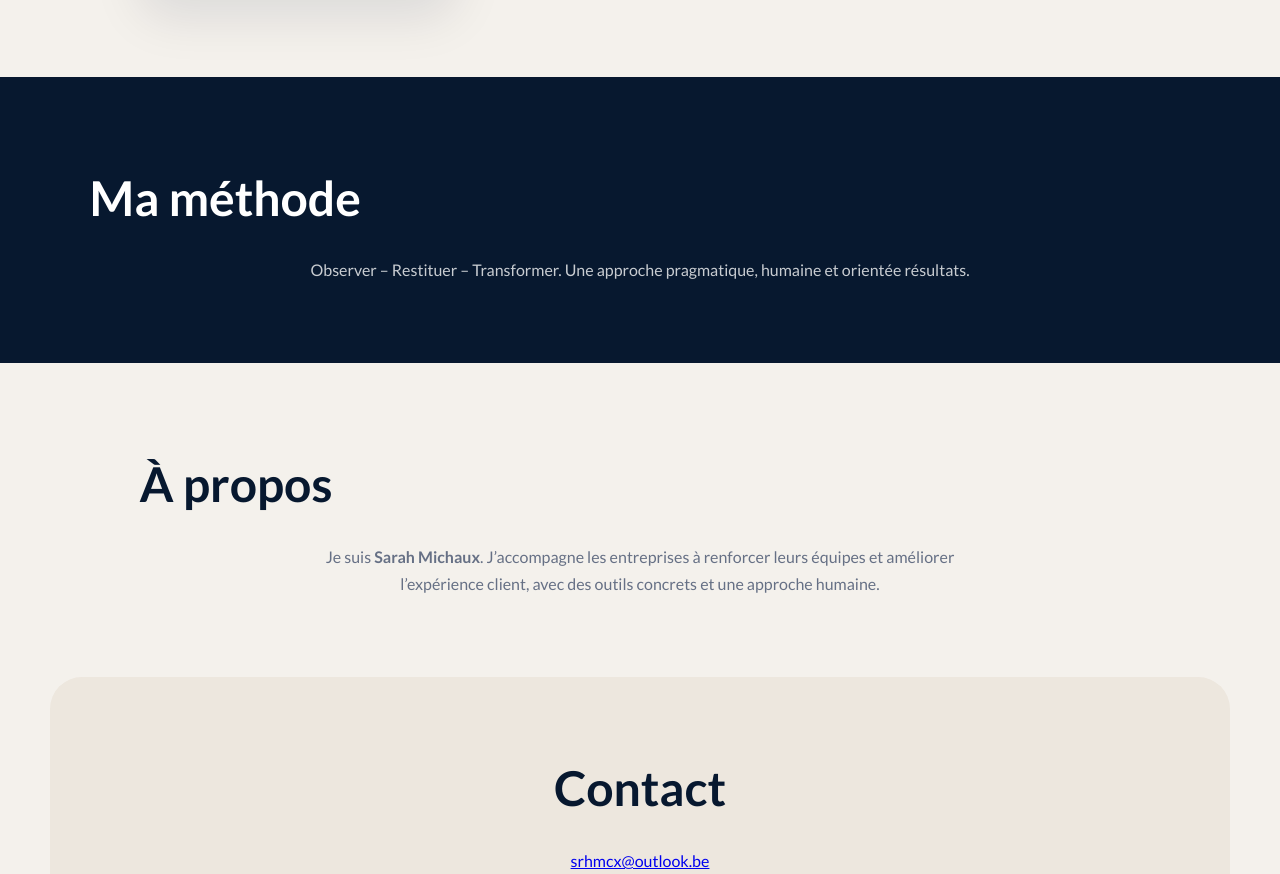
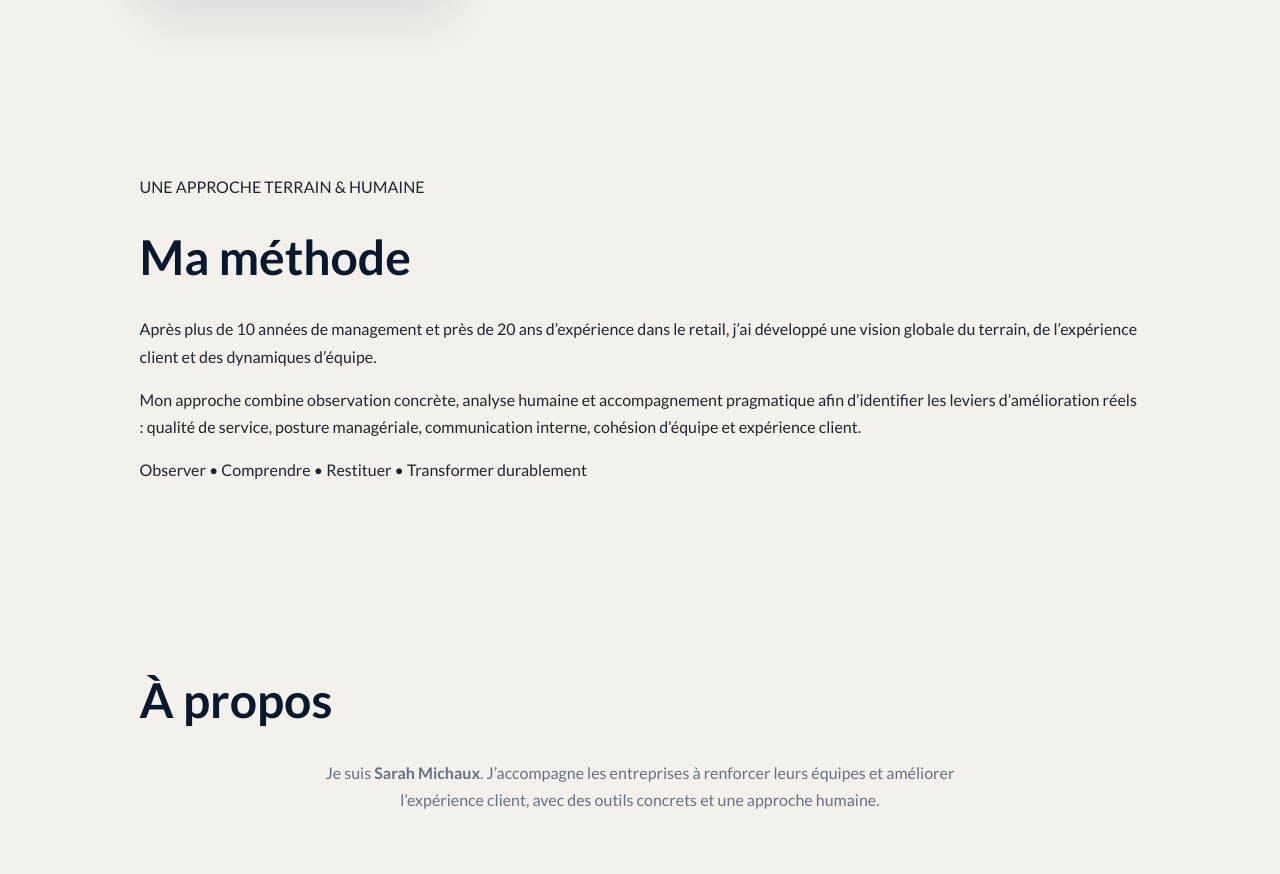
Before and after one commit to Harmonie-TH-Management/Harmonie-TH-Management.github.io, a plain HTML site: page index.html in a window 1280 px wide. Shown: the part 1614-2488 px from the top of the page. Drawn offline with Linux system fonts and the light colour scheme.

Commit message:
Update index.html

```diff
--- a/index.html
+++ b/index.html
@@ -85,12 +85,29 @@ Transformez l’expérience client de l’intérieur grâce au mystery shopping,
   </div>
 </section>
 
-<section id="methode" class="section alt">
-  <h2>Ma méthode</h2>
-  <p style="text-align:center;max-width:700px;margin:auto;">
-    Observer – Restituer – Transformer.
-    Une approche pragmatique, humaine et orientée résultats.
-  </p>
+<section class="section method-section" id="methode">
+  <div class="method-content">
+
+    <p class="method-label">UNE APPROCHE TERRAIN & HUMAINE</p>
+
+    <h2>Ma méthode</h2>
+
+    <p class="method-text">
+      Après plus de 10 années de management et près de 20 ans d’expérience dans le retail,
+      j’ai développé une vision globale du terrain, de l’expérience client et des dynamiques d’équipe.
+    </p>
+
+    <p class="method-text">
+      Mon approche combine observation concrète, analyse humaine et accompagnement pragmatique
+      afin d’identifier les leviers d’amélioration réels : qualité de service, posture managériale,
+      communication interne, cohésion d’équipe et expérience client.
+    </p>
+
+    <p class="method-highlight">
+      Observer • Comprendre • Restituer • Transformer durablement
+    </p>
+
+  </div>
 </section>
 
 <section id="apropos" class="section">
```
